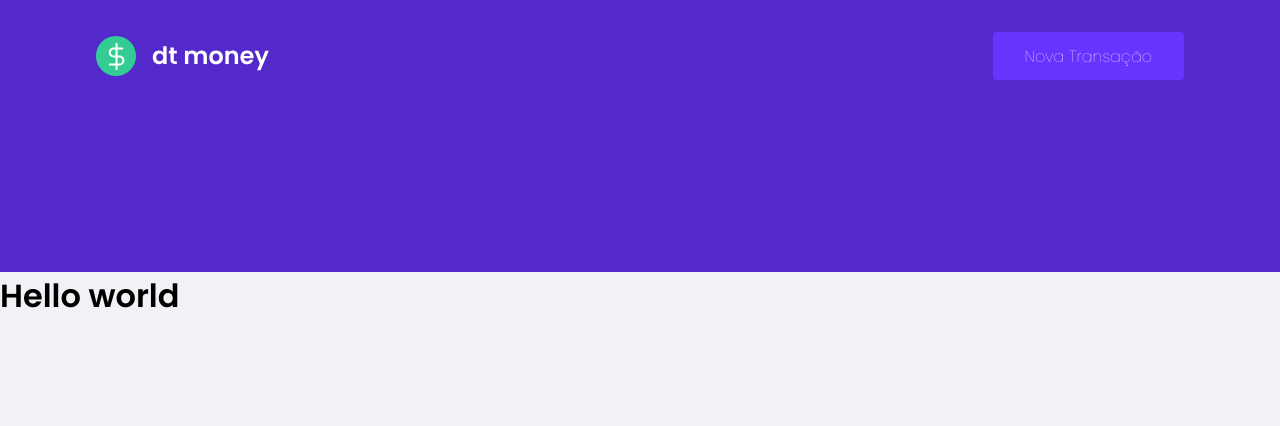
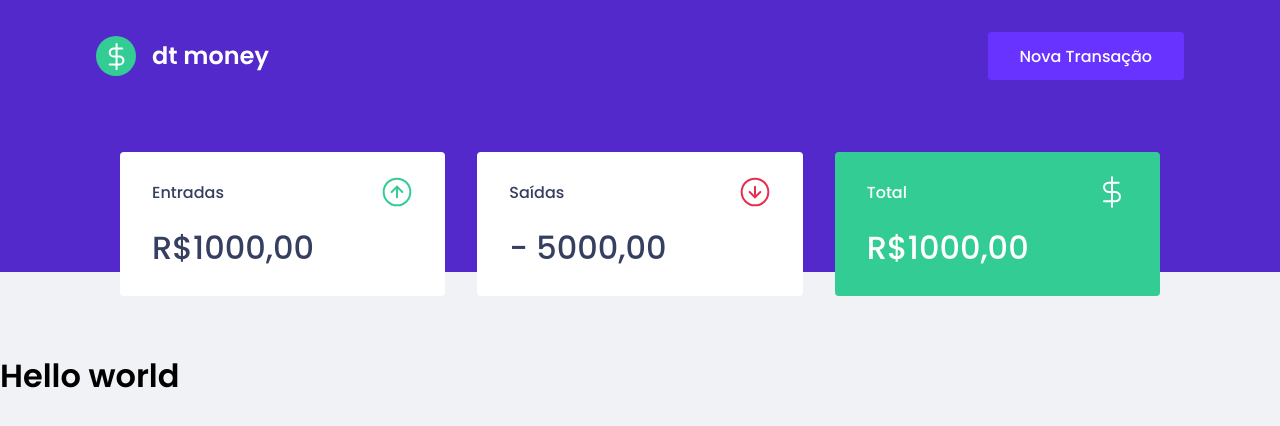
Before and after one commit to danielPaulinoMesquita/course-react-app-dt, a React (Create React App) app: page / in a window 1280 px wide. Shown: the top 426 px of the page. Built offline with nearby package versions, Linux system fonts and the light colour scheme.

Commit message:
5- Create more two components Dashboard and Summary.

```diff
--- a/public/index.html
+++ b/public/index.html
@@ -6,7 +6,8 @@
     <meta charset="utf-8" />
     <link rel="icon" href="favicon.png" />
     <meta name="viewport" content="width=device-width, initial-scale=1" />
-    <link href="https://fonts.googleapis.com/css2?family=Poppins:wght@100;600&display=swap" rel="stylesheet">    <title>DT money</title>
+    <link href="https://fonts.googleapis.com/css2?family=Poppins:wght@400;500;600&display=swap" rel="stylesheet">
+    <title>DT money</title>
   </head>
   <body>
     <noscript>You need to enable JavaScript to run this app.</noscript>
--- a/src/App.tsx
+++ b/src/App.tsx
@@ -1,12 +1,14 @@
 import React from 'react';
 import {GlobalStyle} from "./styles/global";
 import {Header} from "./components/Header";
+import {Dashboard} from "./components/Dashboard";
 
 
 export function App() {
     return (
         <>
             <Header/>
+            <Dashboard/>
             <h1>Hello world</h1>
             <GlobalStyle/>
         </>
--- /dev/null
+++ b/src/components/Dashboard/index.tsx
@@ -0,0 +1,10 @@
+import {Container} from "./styles";
+import {Summary} from "../Sumary";
+
+export function Dashboard() {
+    return (
+        <Container>
+            <Summary/>
+        </Container>
+    )
+}
--- /dev/null
+++ b/src/components/Dashboard/styles.ts
@@ -0,0 +1,7 @@
+import styled from "styled-components";
+
+export const Container = styled.main`
+  max-width: 1120px;
+  margin: 0 auto;
+  padding: 2.5rem;
+`;
--- /dev/null
+++ b/src/components/Sumary/index.tsx
@@ -0,0 +1,32 @@
+import {Container} from "./styles";
+import incomeImg from "../../assets/income.svg";
+import outcomeImg from "../../assets/outcome.svg";
+import totalImg from "../../assets/total.svg";
+
+export function Summary(){
+    return (
+        <Container>
+            <div>
+                <header>
+                    <p>Entradas</p>
+                    <img src={incomeImg} alt="Entradas"/>
+                </header>
+                <strong>R$1000,00</strong>
+            </div>
+            <div>
+                <header>
+                    <p>Saídas</p>
+                    <img src={outcomeImg} alt="Saidas"/>
+                </header>
+                <strong>- 5000,00</strong>
+            </div>
+            <div className="background-total">
+                <header>
+                    <p>Total</p>
+                    <img src={totalImg} alt="Total"/>
+                </header>
+                <strong>R$1000,00</strong>
+            </div>
+        </Container>
+    )
+}
--- /dev/null
+++ b/src/components/Sumary/styles.ts
@@ -0,0 +1,35 @@
+import styled from "styled-components";
+
+export const Container = styled.div`
+  display: grid;
+  grid-template-columns: repeat(3,1fr);
+  gap: 2rem;
+  margin-top: -10rem;
+
+  div {
+    background: var(--shape);
+    padding: 1.5rem 2rem;
+    border-radius: 0.25rem;
+    color: var(--text-title);
+
+    header {
+      display: flex;
+      align-items: center;
+      justify-content: space-between;
+    }
+
+    // default of strong come display inline and because the margin top not functionally
+    strong {
+      display: block;
+      margin-top: 1rem;
+      font-size: 2rem;
+      font-weight: 500;
+      line-height: 3rem;
+    }
+
+    &.background-total {
+      background: var(--green);
+      color: #fff;
+    }
+  }
+`
--- a/src/styles/global.ts
+++ b/src/styles/global.ts
@@ -1,43 +1,44 @@
 import {createGlobalStyle} from "styled-components";
 
 export const GlobalStyle = createGlobalStyle`
-  :root{
+  :root {
     --background: #f0f2f5;
     --red: #E52E4D;
     --blue: #5429CC;
+    --green: #33cc95;
     --blue-light: #6933FF;
     --text-title: #363F5F;
     --text-body: #969CB3;
     --shape: #FFFFFF;
   }
 
-  *{
+  * {
     margin: 0;
     padding: 0;
     box-sizing: border-box;
   }
 
   //font-size:16px (Desktop)
-  html{
-    @media(max-width: 1080px){
+  html {
+    @media (max-width: 1080px) {
       font-size: 93.75%; //15px
     }
 
-    @media(max-width: 720px){
+    @media (max-width: 720px) {
       font-size: 87.5%; // 14px
     }
   }
 
   // REM =  1rem = 16px  (It's calculate to proportional size of elements)
 
-  body{
+  body {
     background: var(--background);
     -webkit-font-smoothing: antialiased;
   }
 
   body, input, textarea, button {
     font-family: 'Poppins', sans-serif;
-    font-weight: 400;
+    font-weight: 500;
   }
 
   h1, h2, h3, h4, h5, h6, strong {
```
